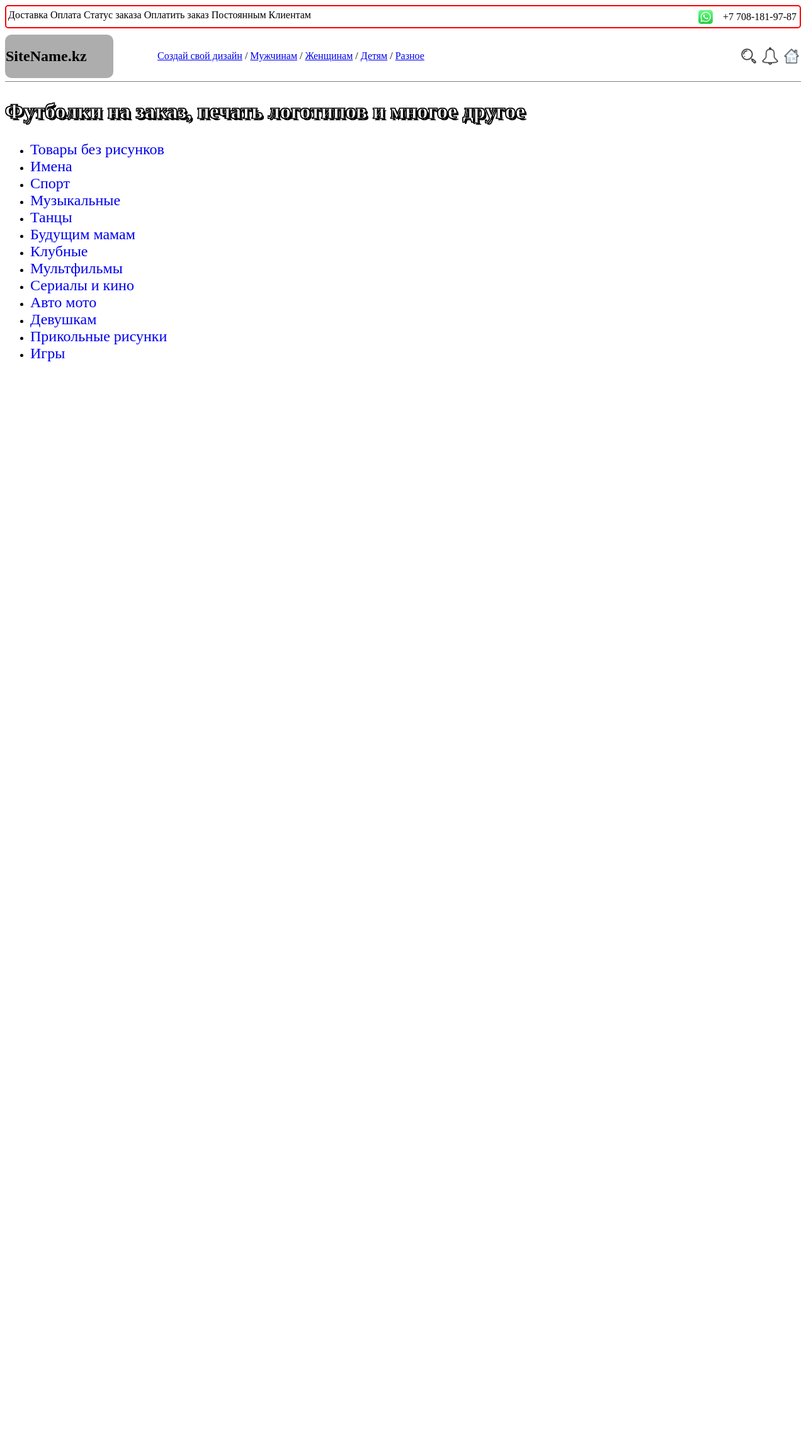
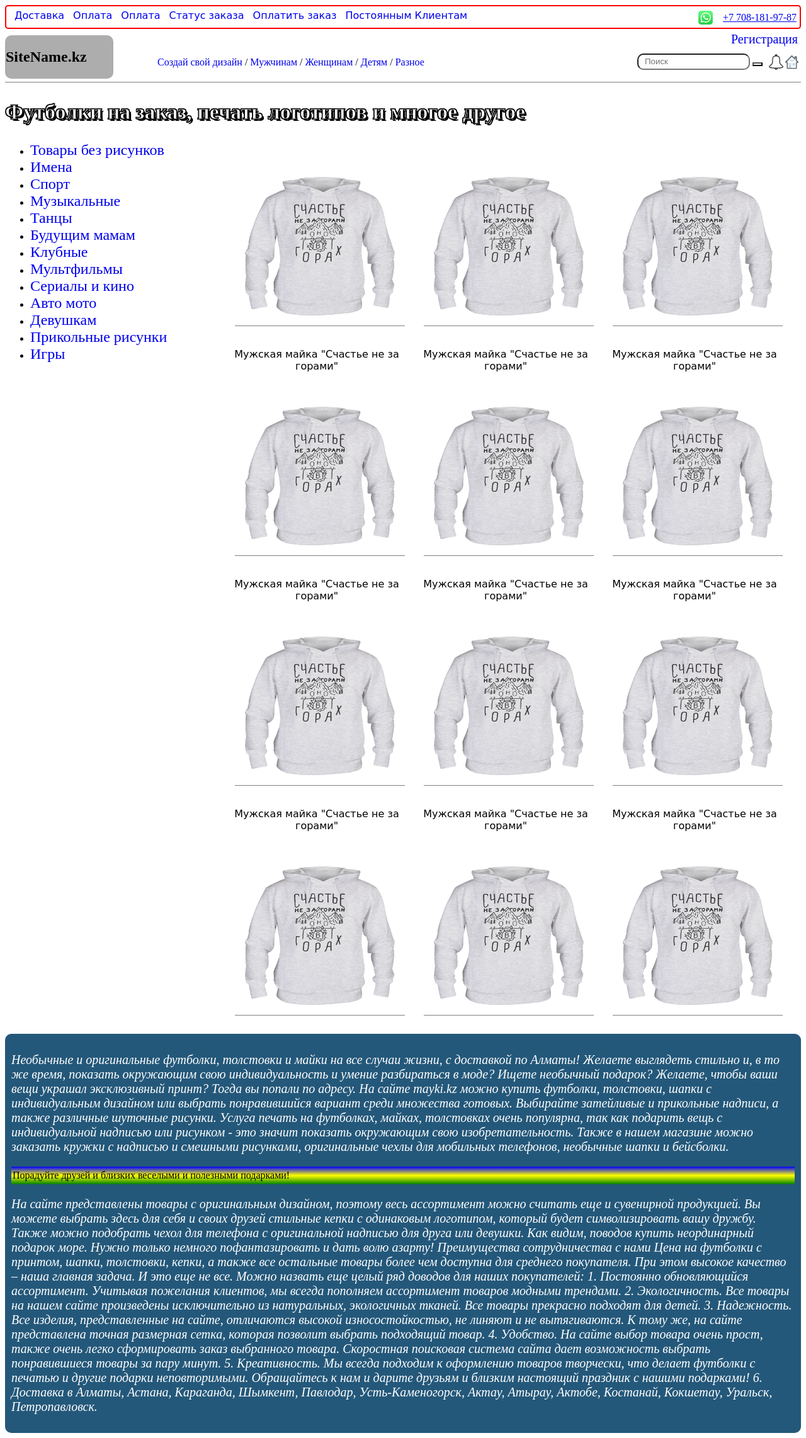
Before and after one commit to AibekZhorabek000000001/webtasks, a PHP site: page /project.html in a window 1280 px wide. Shown: the whole page at 63% size. Before the commit the page ends 574 px from the top, so only its background shows below. Run offline with PHP 8.4, Linux system fonts and the light colour scheme.

Commit message:
Add files via upload

```diff
--- a/project/project.css
+++ b/project/project.css
@@ -6,6 +6,11 @@ header{
 .heads{
 	margin-left: 3px;
 	padding-top: 5px;
+}
+.headers{
+  margin-left: 10px;
+  text-decoration: none;
+  font-family: cursive;
 }
 .WhatsappImage{
 	float: right;
@@ -23,24 +28,56 @@ header{
 	padding-bottom: 5px;
 	border-bottom: 1px solid gray;
 }
+.categoring{
+  text-decoration: none;
+}
+.signup{
+	text-decoration: none;
+	float: right;
+	margin: 5px;
+	font-size: 20px;
+	font-family: unset;
+}
 .nameOfSite{
 	width: 170px;
 	background-color: #ADADAD;
 	margin-top: 2px;
 	padding: 1px;
 	border-radius: 10px;
-}.categoriesLink{
+}
+.categoriesLink{
 	position: absolute;
-	top: 80px;
+	top: 90px;
 	left: 250px;
 }
 .icons{
+	display: flex;
+	flex-direction: row;
 	float: right;
-	margin-top: -50px;
+	margin-top: -40px;
+	margin-right: 10px;
+	width: 250px;
+	height: 100px;
 }
+#search-form{
+	width: 150px;
+	height: 20px;
+	padding-left: 10px;
+	padding-right: 15px;
+	color: #ccc;
+	border-radius: 10px;
+	outline: none;
+}
+.searchButton{
+	background-color: transparent;
+}
+
 .icon{
-	width: 30px;
-	height: 30px;
+	width: 27px;
+	height: 27px;
+	margin-right: -10px;
+	margin-left: 8px;
+
 }
 .mainWord{
    -webkit-text-stroke: 1px black;
@@ -54,11 +91,68 @@ header{
        1px 1px 0 #000;
 }
 .list{
-
 	width: 340px;
 	border-radius: 10px;
+
 }
 li a{
 	text-decoration: none;
 	font-size: 24px;
 }
+.main{
+  position: static;
+  width: 900px;
+  height: 100%;
+  display: flex;
+  flex-wrap: wrap;
+  margin-left: 350px;
+  margin-top: -350px;
+
+}
+.product-image{
+  width: 250px;
+  height: 230px;
+  margin: 15px;
+  padding: 10px;
+  padding-top: 20px;
+  border-bottom: 1px solid gray;
+}
+.description{
+  font-family: cursive;
+  text-align: center;
+  width: 290px;
+}
+.product-image:hover{
+  background-color: #3e8e41;
+  color: white;
+  border-radius: 10px;
+  box-shadow: 0 1px 2px rgba(0,0,0,0.15);
+  transition: all 0.3s ease-in-out;
+  transform: scale(1.2, 1.2);
+}
+.product-image::after {
+  content: '';
+  position: absolute;
+  z-index: -1;
+  width: 100%;
+  height: 100%;
+  opacity: 0;
+  border-radius: 5px;
+  box-shadow: 0 5px 15px rgba(0,0,0,0.3);
+  transition: opacity 0.3s ease-in-out;
+}
+.main-description{
+  margin-top: 10px;
+  background-color: #24587A;
+  border-radius: 10px;
+  padding: 10px;
+}
+.description1{
+  color: white;
+  font-style: italic;
+  font-size: 20px;
+}
+.description2{
+  background-image:linear-gradient(blue, yellow, green);
+  padding: 5px 2px;
+}
--- a/project/project.html
+++ b/project/project.html
@@ -8,45 +8,47 @@
 <body>
 	<header>
 		<div class = heads>
-			<span>Доставка</span>
-			<span>Оплата</span>
-			<span>Статус заказа</span>
-			<span>Оплатить заказ</span>
-			<span>Постоянным Клиентам</span>
+			<a href = "#" class="headers">Доставка</a>
+			<a href = "#" class="headers">Оплата</a>
+			<a href = "#" class="headers">Оплата</a>
+			<a href = "#" class="headers">Статус заказа</a>
+			<a href = "#" class="headers">Оплатить заказ</a>
+			<a href = "#" class="headers">Постоянным Клиентам</a>
 		</div>
-		<p class=numberOfWhatsapp>+7 708-181-97-87 </p>
+		<a href="#" class=numberOfWhatsapp>+7 708-181-97-87 </a>
 		<img class="WhatsappImage" src="whatsapp.png">
 	</header>
+	<a class="signup" href="#">Регистрация</a>
 	<div class="categories">
 		<div class=nameOfSite>
 			<h2>SiteName.kz</h2>
 		</div>
 		<div class="categoriesLink">
-			<a href="#">Создай свой дизайн</a>
+			<a class = "categoring" href="#">Создай свой дизайн</a>
 			<label class="slash">/</label>
-			<a href="#">Мужчинам</a>
+			<a class = "categoring" href="#">Мужчинам</a>
 			<label class="slash">/</label>
-			<a href="#">Женщинам</a>
+			<a class = "categoring" href="#">Женщинам</a>
 			<label class="slash">/</label>
-			<a href="#">Детям</a>
+			<a class = "categoring" href="#">Детям</a>
 			<label class="slash">/</label>
-			<a href="#">Разное</a>
+			<a class = "categoring" href="#">Разное</a>
 		</div>
 		<div class="icons">
-			<img class = "icon"src="search.png">
-			<img class = "icon"src="notify.png">
-			<img class = "icon"src="home.png">
+			<div class="container-form" >
+				<form type="get" action="form.php">
+					<input type="text" name="search" id="search-form" placeholder="Поиск">
+					<button class="searchButton">
+						<i class="fa fa-search"></i>
+					</button>
+				</form>
+			</div>
+			<a href="#"><img class = "icon notify"src="notify.png"></a>
+			<a href="#"><img class = "icon home"src="home.png"></a>
 		</div>
 	</div>
 
-	<div style="text-align:center">
-	  <span class="dot" onclick="currentSlide(1)"></span>
-	  <span class="dot" onclick="currentSlide(2)"></span>
-	  <span class="dot" onclick="currentSlide(3)"></span>
-	</div>
-
-
-	<h2 class=mainWord >Футболки на заказ, печать логотипов и многое другое</h2>
+		<h2 class=mainWord >Футболки на заказ, печать логотипов и многое другое</h2>
 	<div class="list">
 		<ul>
 		  	<li><a href="#1">Товары без рисунков</a></li>
@@ -64,6 +66,96 @@
 			<li><a href="#13">Игры</a></li>
 		</ul>
 	</div>
+	<div class="main">
+		<div class="item">
+			<img src="1_14_zoom.png" class="product-image">
+			<p class="description">Мужская майка "Счастье
+			не за горами"</p>
+		</div>
+		<div class="item">
+			<img src="1_14_zoom.png" class="product-image">
+			<p class="description">Мужская майка "Счастье
+			не за горами"</p>
+		</div>
+		<div class="item">
+			<img src="1_14_zoom.png" class="product-image">
+			<p class="description">Мужская майка "Счастье
+			не за горами"</p>
+		</div>
+		<div class="item">
+			<img src="1_14_zoom.png" class="product-image">
+			<p class="description">Мужская майка "Счастье
+			не за горами"</p>
+		</div>
+		<div class="item">
+			<img src="1_14_zoom.png" class="product-image">
+			<p class="description">Мужская майка "Счастье
+			не за горами"</p>
+		</div>
+		<div class="item">
+			<img src="1_14_zoom.png" class="product-image">
+			<p class="description">Мужская майка "Счастье
+			не за горами"</p>
+		</div>
+		<div class="item">
+			<img src="1_14_zoom.png" class="product-image">
+			<p class="description">Мужская майка "Счастье
+			не за горами"</p>
+		</div>
+		<div class="item">
+			<img src="1_14_zoom.png" class="product-image">
+			<p class="description">Мужская майка "Счастье
+			не за горами"</p>
+		</div>
+		<div class="item">
+			<img src="1_14_zoom.png" class="product-image">
+			<p class="description">Мужская майка "Счастье
+			не за горами"</p>
+		</div>
+		<div class="item">
+			<img src="1_14_zoom.png" class="product-image">
+		</div>
+		<div class="item">
+			<img src="1_14_zoom.png" class="product-image">
+		</div>
+		<div class="item">
+			<img src="1_14_zoom.png" class="product-image">
+		</div>
+	</div>
+	<div class="main-description">
+		<p class="description1">
+			Необычные и оригинальные футболки, толстовки и майки на все случаи жизни, с доставкой по Алматы!
+			Желаете выглядеть стильно и, в то же время, показать окружающим свою индивидуальность и умение разбираться в моде? Ищете необычный подарок? Желаете, чтобы ваши вещи украшал эксклюзивный принт? Тогда вы попали по адресу.
+
+
+			На сайте mayki.kz можно купить футболки, толстовки, шапки с индивидуальным дизайном или выбрать понравившийся вариант среди множества готовых.
+			Выбирайте затейливые и прикольные надписи, а также различные шуточные рисунки. Услуга печать на футболках, майках, толстовках очень популярна, так как подарить вещь с индивидуальной надписью или рисунком - это значит показать окружающим свою изобретательность.
+
+			Также в нашем магазине можно заказать кружки с надписью и смешными рисунками, оригинальные чехлы для мобильных телефонов, необычные шапки и бейсболки.
+		</p>
+		<p class="description2">
+			Порадуйте друзей и близких веселыми и полезными подарками!
+		</p>
+		<p class="description1">
+			На сайте представлены товары с оригинальным дизайном, поэтому весь ассортимент можно считать еще и сувенирной продукцией. Вы можете выбрать здесь для себя и своих друзей стильные кепки с одинаковым логотипом, который будет символизировать вашу дружбу. Также можно подобрать чехол для телефона с оригинальной надписью для друга или девушки. Как видим, поводов купить неординарный подарок море. Нужно только немного пофантазировать и дать волю азарту!
+
+			Преимущества сотрудничества с нами
+
+			Цена на футболки с принтом, шапки, толстовки, кепки, а также все остальные товары более чем доступна для среднего покупателя. При этом высокое качество – наша главная задача. И это еще не все. Можно назвать еще целый ряд доводов для наших покупателей:
+
+			1. Постоянно обновляющийся ассортимент. Учитывая пожелания клиентов, мы всегда пополняем ассортимент товаров модными трендами.
+
+			2. Экологичность. Все товары на нашем сайте произведены исключительно из натуральных, экологичных тканей. Все товары прекрасно подходят для детей.
+
+			3. Надежность. Все изделия, представленные на сайте, отличаются высокой износостойкостью, не линяют и не вытягиваются. К тому же, на сайте представлена точная размерная сетка, которая позволит выбрать подходящий товар.
+
+			4. Удобство. На сайте выбор товара очень прост, также очень легко сформировать заказ выбранного товара. Скоростная поисковая система сайта дает возможность выбрать понравившиеся товары за пару минут.
+
+			5. Креативность. Мы всегда подходим к оформлению товаров творчески, что делает футболки с печатью и другие подарки неповторимыми. Обращайтесь к нам и дарите друзьям и близким настоящий праздник с нашими подарками!
+
+			6. Доставка в Алматы, Астана, Караганда, Шымкент, Павлодар, Усть-Каменогорск, Актау, Атырау, Актобе, Костанай, Кокшетау, Уральск, Петропавловск.
+		</p>
+	</div>
 </body>
 
 </html>
```
Also changed, not shown: project/create_your_own_design.css (added, +52 -0 lines), project/create_your_own_design.html (added, +44 -0 lines), project/1_14_zoom.png (added).
